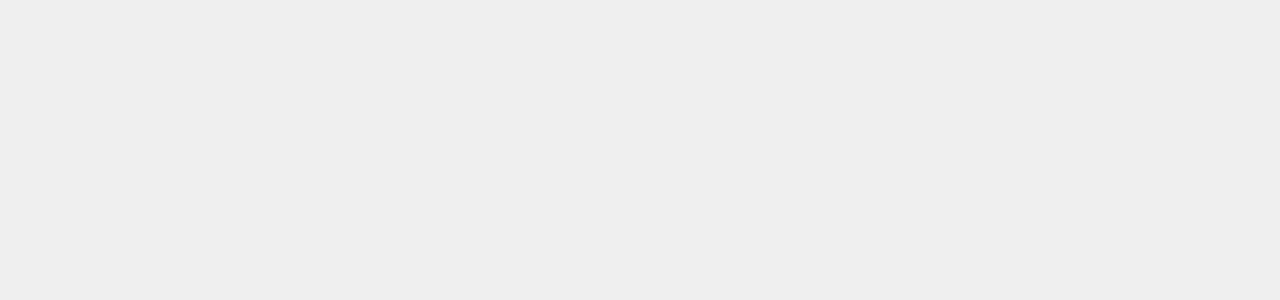
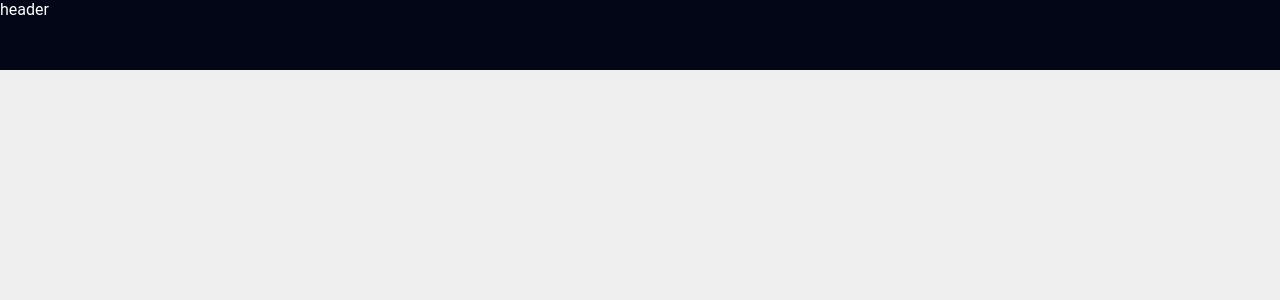
Before and after one commit to Alberto21-boop/Desafio-Dio-GitHub-Wiki, a React (Vite) app: page / in a window 1280 px wide. Shown: the top 300 px of the page. Built offline with nearby package versions, Linux system fonts and the light colour scheme.

Commit message:
layout from pages built

```diff
--- a/package.json
+++ b/package.json
@@ -13,6 +13,7 @@
     "axios": "^1.7.7",
     "react": "^18.3.1",
     "react-dom": "^18.3.1",
+    "react-router-dom": "^6.28.0",
     "styled-components": "^6.1.13"
   },
   "devDependencies": {
--- a/src/App.tsx
+++ b/src/App.tsx
@@ -1,11 +1,16 @@
 import { ThemeProvider } from 'styled-components';
 import { defaultTheme } from './styles/themes/default';
 import { GlobalStyle } from './styles/global';
+import { BrowserRouter } from 'react-router-dom';
+import { Router } from './Routes';
 
 export function App() {
   return (
     <ThemeProvider theme={defaultTheme}>
       <GlobalStyle />
+      <BrowserRouter>
+        <Router />
+      </BrowserRouter>
     </ThemeProvider>
   )
 }
--- /dev/null
+++ b/src/Routes.tsx
@@ -0,0 +1,13 @@
+import { Route, Routes } from 'react-router-dom';
+import { DefaultLayout } from './layout/DefaultLayout';
+import { Home } from './pages/Home';
+
+export function Router() {
+    return (
+        <Routes>
+            <Route path='/' element={<DefaultLayout />}>
+                <Route index element={<Home />} />
+            </Route>
+        </Routes>
+    );
+}
--- a/src/layout/DefaultLayout/styles.ts
+++ b/src/layout/DefaultLayout/styles.ts
@@ -0,0 +1,3 @@
+import styled from 'styled-components';
+
+export const LayoutContainer = styled.div``;
```
Also changed, not shown: 2 other files (tests, documents, lock files or other folders).
